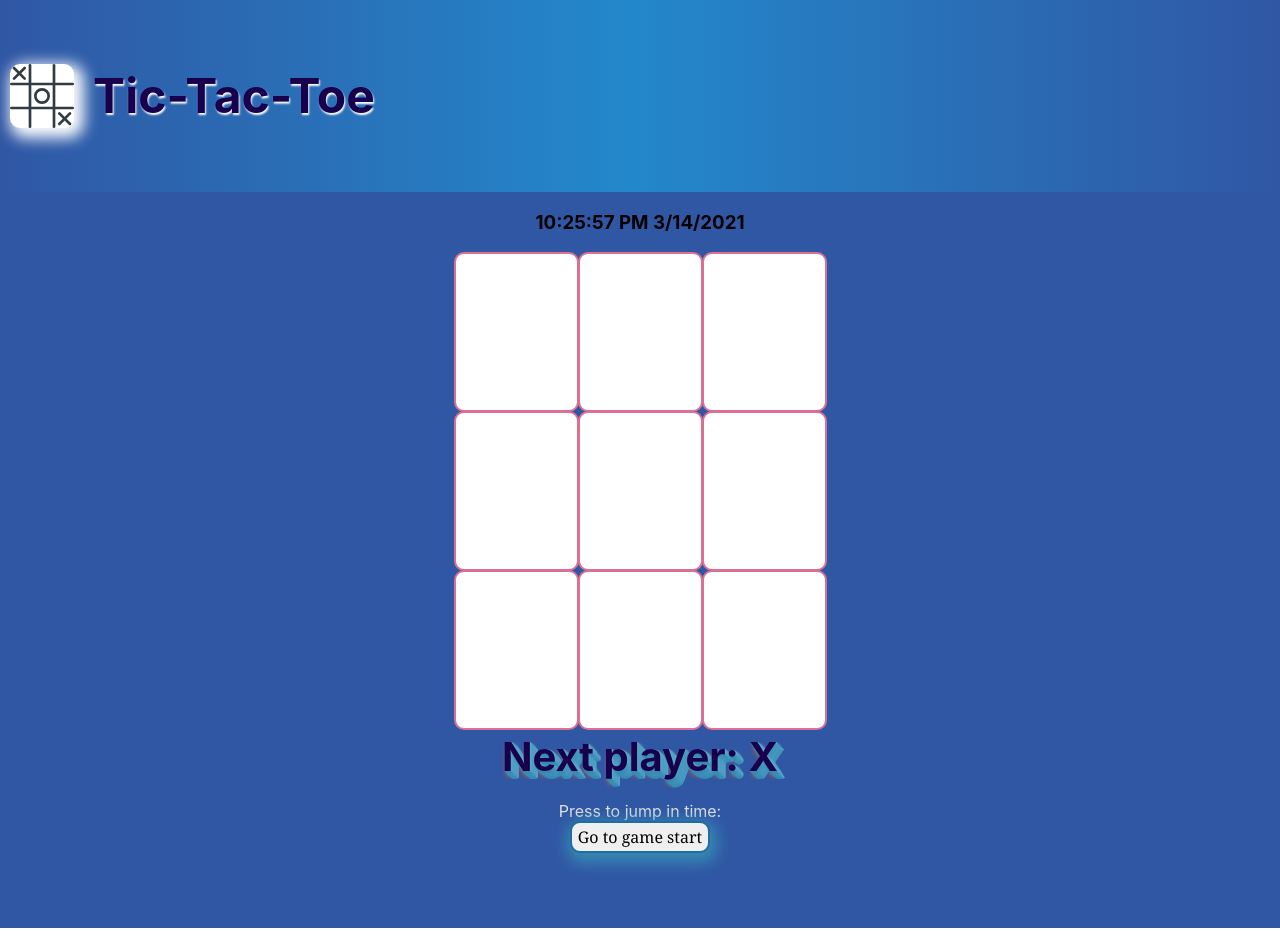
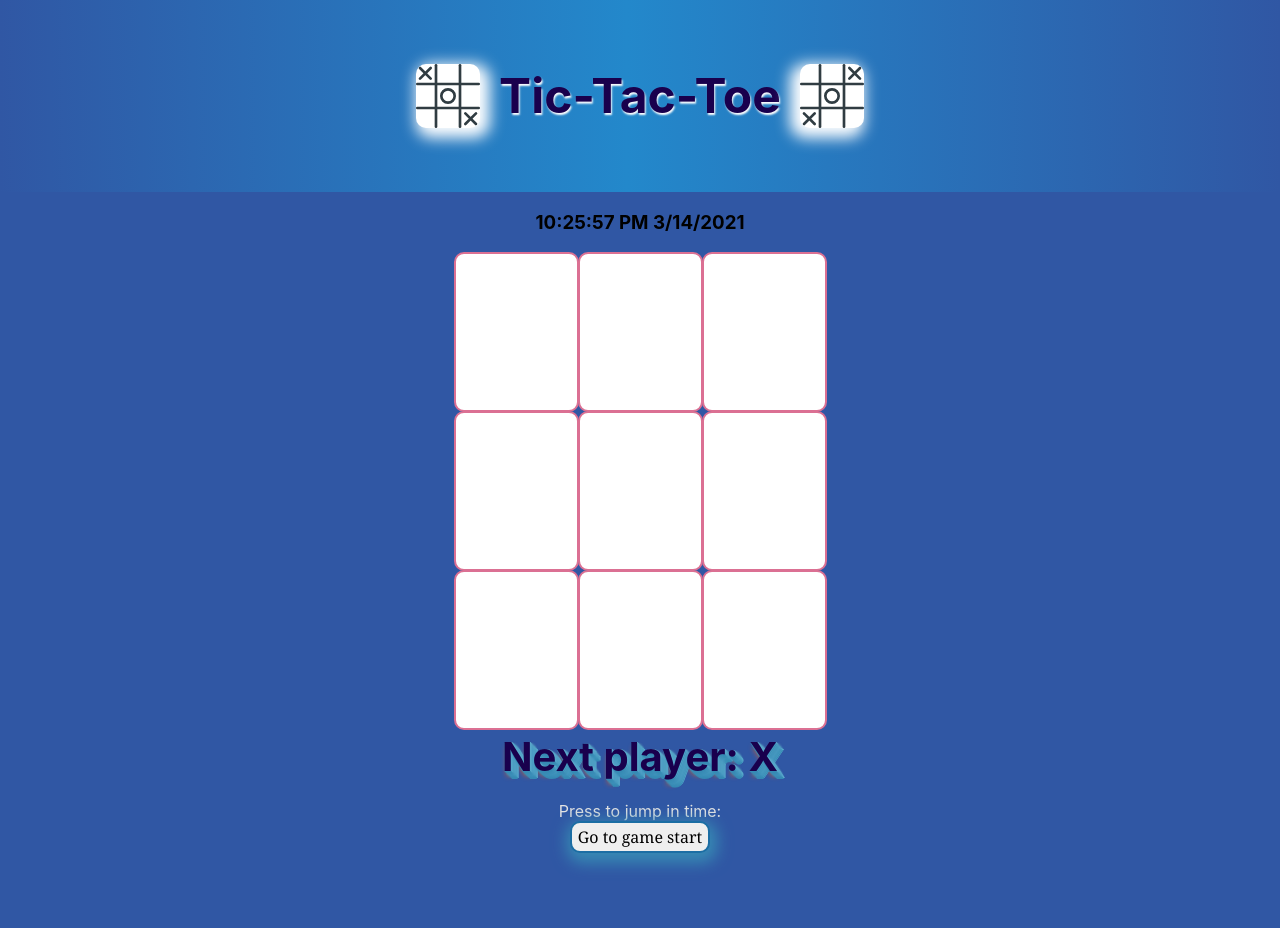
Before and after one commit to seanbabb/tic-tac-toe, a React (Create React App) app: page / in a window 1280 px wide. Built offline with nearby package versions, Linux system fonts and the light colour scheme.

Commit message:
added right side reversedlogo to header

```diff
--- a/src/components/AppHeader/AppHeader.jsx
+++ b/src/components/AppHeader/AppHeader.jsx
@@ -11,7 +11,7 @@ const Header = styled.header`
     width: 100%;
     display: flex;
     flex-direction: row;
-    justify-content: flex-start;
+    justify-content: center;
     align-items: center;
 `;
 
@@ -22,6 +22,15 @@ const Logo = styled.img`
     background: #fff;
     border-radius: 10px;
     box-shadow: 5px 5px 15px 5px #ffffff;
+`;
+const LogoRight = styled.img`
+    height: 4rem;
+    pointer-events: none;
+    margin: 10px;
+    background: #fff;
+    border-radius: 10px;
+    box-shadow: 5px 5px 15px 5px #ffffff;
+    transform: scaleX(-1);
 `;
 
 const AppTitle = styled.h1`
@@ -39,6 +48,7 @@ export default class AppHeader extends Component {
             <Header>
                 <Logo src={logo} alt="Logo" />
                 <AppTitle>Tic-Tac-Toe</AppTitle>
+                <LogoRight src={logo} alt="Logo" />
             </Header>
         )
     }
--- a/src/index.css
+++ b/src/index.css
@@ -13,5 +13,5 @@ body {
   }
 
 #root {
-    min-width: 500px;
+    min-width: 300px;
 }
```
